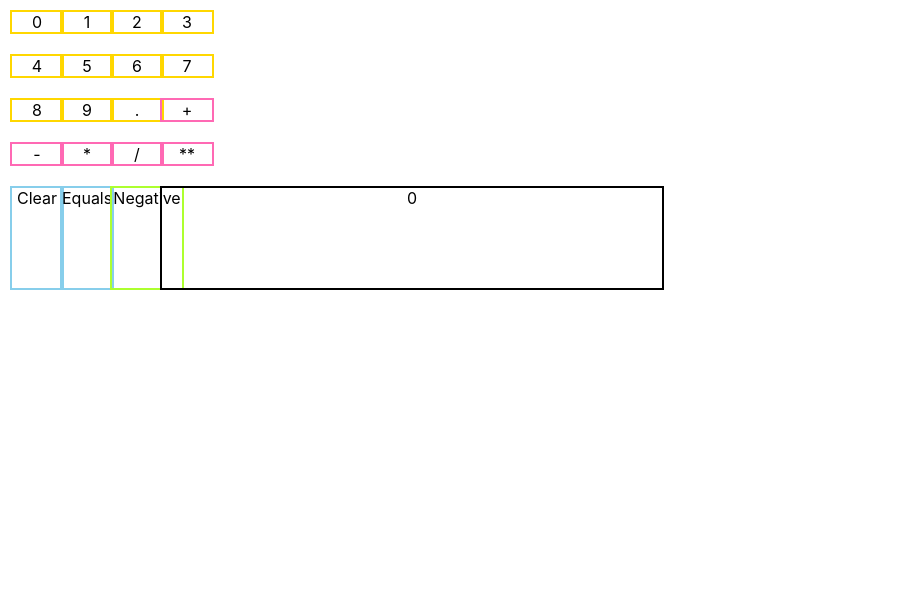
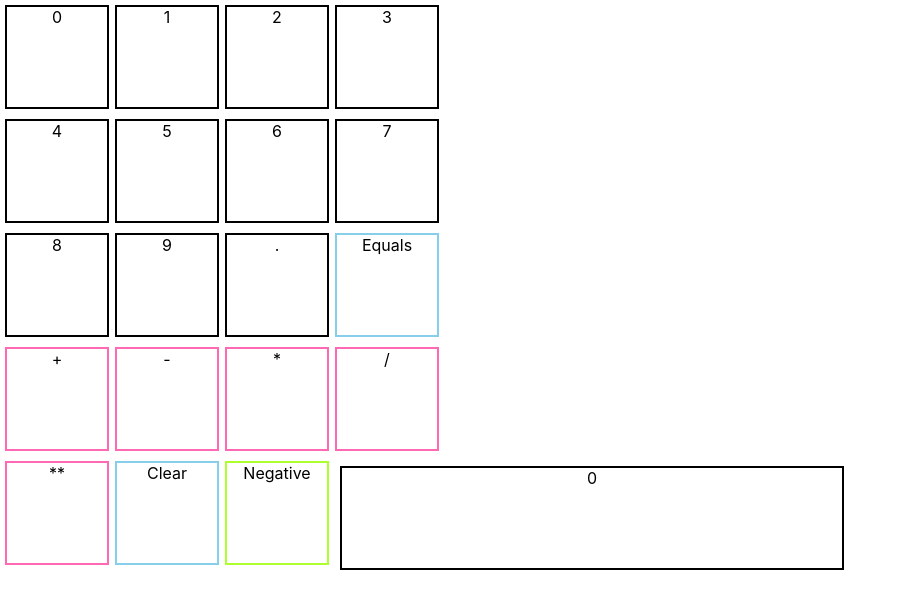
Before and after one commit to amara-j/calculator, a React (Create React App) app: page / in a window 1280 px wide. Shown: the top 608 px of the page, without its empty margins (0-902 px from the left). Built offline with nearby package versions, Linux system fonts and the light colour scheme.

Commit message:
starting styling

```diff
--- a/src/App.css
+++ b/src/App.css
@@ -1,38 +1,41 @@
 .App {
   text-align: center;
   display: grid;
-  grid-template-columns: 50px 50px 50px 50px;
+  grid-template-columns: 110px 110px 110px 110px;
   grid-template-rows: auto;
 }
 
 .numberContainer {
-  border: 2px solid gold;
-  width: 50px;
-  margin: 10px;
+  border: 2px solid black;
+  width: 100px;
+  height: 100px;
+  margin: 5px 5px 5px 5px;
+}
+.equalsContainer {
+  border: 2px solid skyblue;
+  width: 100px;
+  height: 100px;
+  margin: 5px 5px 5px 5px;
 }
 
 .operatorContainer {
   border: 2px solid hotpink;
-  width: 50px;
-  margin: 10px;
+  width: 100px;
+  height: 100px;
+  margin: 5px 5px 5px 5px;
 }
-
 .clearContainer {
   border: 2px solid skyblue;
-  width: 50px;
-  margin: 10px;
-}
-
-.equalsContainer {
-  border: 2px solid skyblue;
-  width: 50px;
-  margin: 10px;
+  width: 100px;
+  height: 100px;
+  margin: 5px 5px 5px 5px;
 }
 
 .negativeContainer {
   border: 2px solid greenyellow;
-  width: 70px;
-  margin: 10px;
+  width: 100px;
+  height: 100px;
+  margin: 5px 5px 5px 5px;
 }
 
 .resultContainer {
--- a/src/Calculator.js
+++ b/src/Calculator.js
@@ -165,9 +165,16 @@ function Calculator() {
           decimalButtonOnClick();
         }}
       />
+      <Button // equals button
+        display={"Equals"}
+        containerClassName={"equalsContainer"}
+        onClick={() => {
+          equalsButtonOnClick();
+        }}
+      />
       {operator_array.map((element) => {
         return (
-          <Button // generate buttons for +, -, *, /, ** in a loop
+          <Button // buttons for +, -, *, /, ** in a loop
             key={element}
             display={element}
             containerClassName={"operatorContainer"}
@@ -177,17 +184,10 @@ function Calculator() {
           />
         );
       })}
-      <Button // generate clear button
+      <Button //  clear button
         display={"Clear"}
         containerClassName={"clearContainer"}
         onClick={() => clearButtonOnClick()}
-      />
-      <Button // generate equals button
-        display={"Equals"}
-        containerClassName={"equalsContainer"}
-        onClick={() => {
-          equalsButtonOnClick();
-        }}
       />
       <Button // negative button
         display={"Negative"}
```
